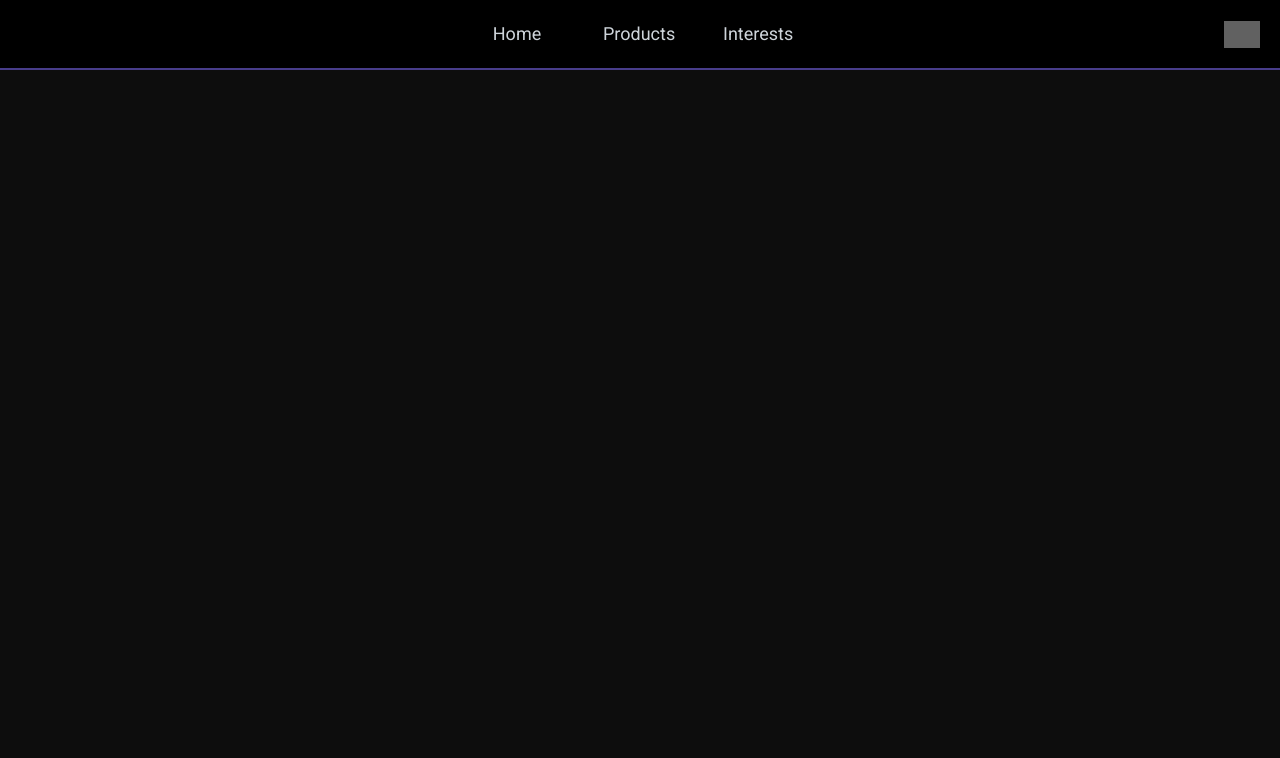
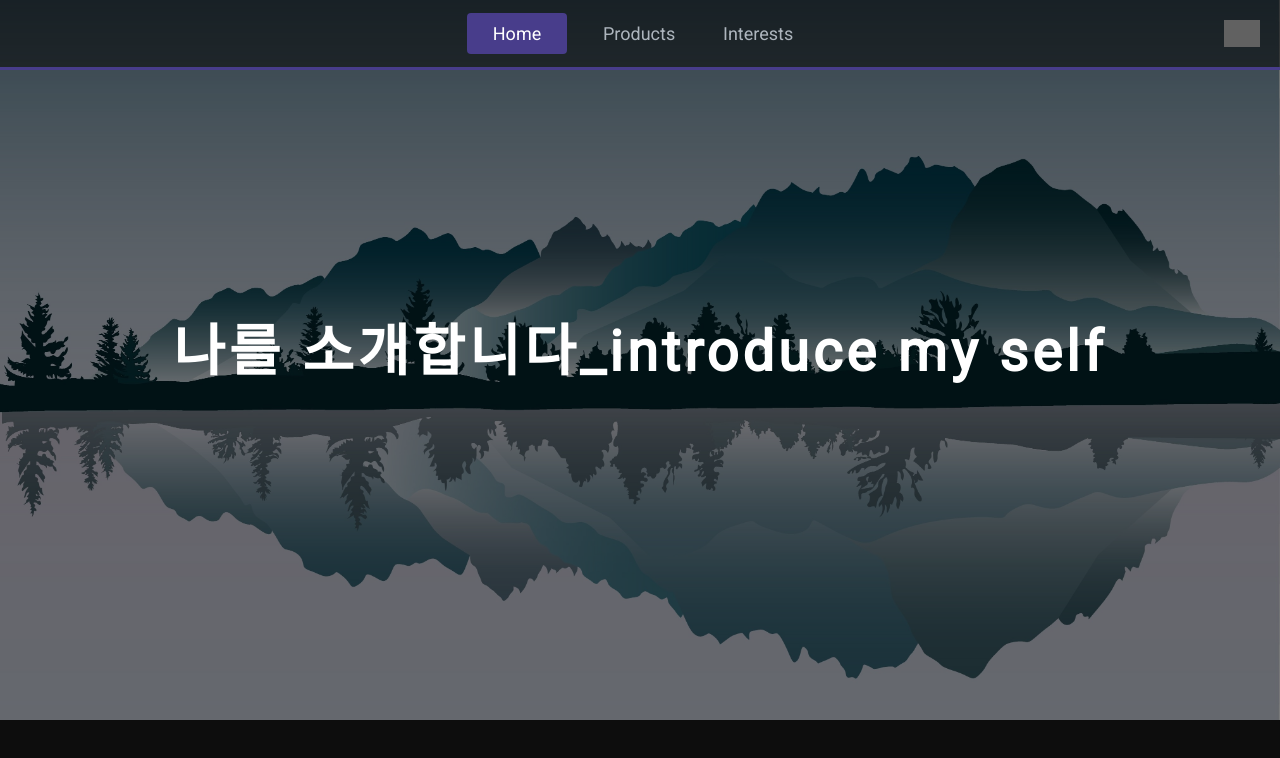
Before and after one commit to pgw6541/Web-Portfolio-vue3, a Vue app: page /about in a window 1280 px wide. Shown: the top 758 px of the page. Built offline with nearby package versions, Linux system fonts and the light colour scheme; grey boxes are pictures that could not be loaded.

Commit message:
Home parallax 추가

```diff
--- a/src/components/Header.vue
+++ b/src/components/Header.vue
@@ -67,7 +67,7 @@ export default {
       if(currentScrollPosition < 0) {
         return
       }
-      if(Math.abs(currentScrollPosition - this.lastScrollPosition) < 60){
+      if(Math.abs(currentScrollPosition - this.lastScrollPosition) < 50){
         return
       }
       this.showNavbar = currentScrollPosition < this.lastScrollPosition
@@ -83,8 +83,8 @@ export default {
 header {
   width: 100%;
   height: 70px;
-  background-color: $black;
-  border-bottom: 2px solid $primary;
+  background-color: rgba(0,0,0,.5);
+  border-bottom: 3px solid $primary;
   box-sizing: border-box;
 
   display: flex;
@@ -123,7 +123,7 @@ header {
       .nav-link {
         font-size: 18px;
         font-weight: 500;
-        color: $gray-400;
+        color: $gray-500;
         text-align: center;
         transition: .2s;
         &.active {
--- a/src/routes/Home.vue
+++ b/src/routes/Home.vue
@@ -1,19 +1,14 @@
 <template>
-  <div
-    class="section">
+  <div class="section">
+    <!-- Parallax -->
+    <div class="para">
+      <div class="para_img"></div>
+      <div class="para_text">
+        <p>나를 소개합니다_introduce my self</p>
+      </div>
+    </div>
+
     <div class="container">
-      <div class="article1 profile">
-        <img
-          src="~/assets/logo.png"
-          style="width:200px; height:200px;"
-          alt="임시" />
-      </div>
-      <div class="textBox">
-        <div class="name"></div>
-        <div class="gender"></div>
-        <div class="age"></div>
-        <div class="email"></div>
-      </div>
     </div> <!--container-->
   </div> <!-- section -->
 </template>
@@ -31,8 +26,48 @@ export default {
 </script>
 
 <style lang="scss" scoped>
+.section{
+  .para {
+    width: 100%;
+    height: 720px;
+    background: url('~/assets/parallax_img.jpg') no-repeat center;
+    background-size: cover;
+    background-attachment: fixed;
+    position: relative;
+    .para_img {
+      &::after {
+        content: '';
+        position: absolute;
+        width: 100%;
+        height: 100%;
+        background-color: $black;
+        top: 0;
+        left: 0;
+        opacity: .5;
+    }
+    }
+    .para_text {
+      width: 100%;
+      height: 100%;
+      position: absolute;
+      display: flex;
+      // Center
+      justify-content: center;
+      align-items: center;
+      text-align: center;
+      p {
+        width: $inner;
+        color: $white;
+        font-weight: bold;
+        font-size: 56px;
+        letter-spacing: 0.25rem;
+      }
+
+    }
+  }
   .container {
     padding-top: 85px;
     height: 1500px;
   }
+}
 </style>
--- a/src/routes/index.js
+++ b/src/routes/index.js
@@ -1,4 +1,4 @@
-import { createRouter, createWebHistory } from 'vue-router'
+import { createRouter, createWebHashHistory } from 'vue-router'
 import Products from './Products'
 import Home from './Home'
 import Interests from './Interests'
@@ -9,7 +9,7 @@ export default createRouter({
   // Hash모드, History모드로 사용 가능
   // https://google.com/#/search에서 #기법을 이용
   // 기본적으로 브라우저(IE든 크롬이든 Edge든 뭐든)는 # 이 붙은 URL의 뒷내용은 인지하지 못함. 즉, 일반적인 경우에 # 뒤의 값이 변하더라도 브라우저는 새로운 화면을 로드하지 않음.
-  history: createWebHistory(),
+  history: createWebHashHistory(),
   // page들을 구분해주는 옵션
   routes: [
     {
```
Also changed, not shown: src/assets/parallax_img.jpg (added), 1 other file (tests, documents, lock files or other folders).
